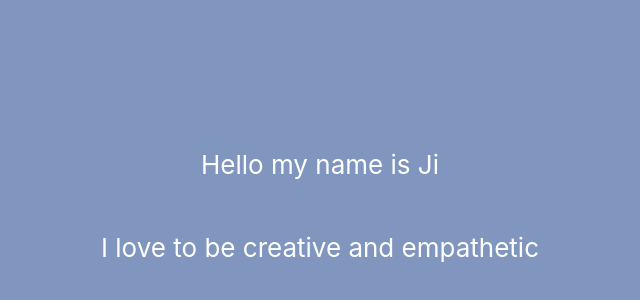
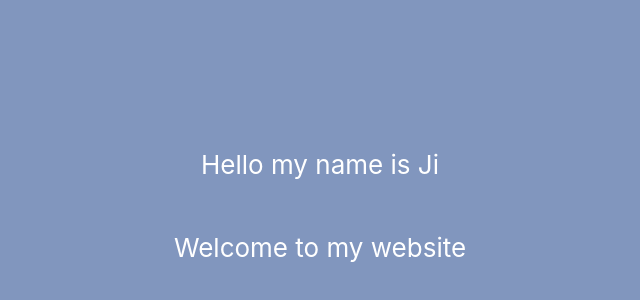
Before and after one commit to typingtrex/typingtrex.github.io, a React (Create React App) app: page / in a window 1280 px wide. Shown: the part 194-494 px from the top of the page, without its empty margins (320-960 px from the left). Built offline with nearby package versions, Linux system fonts and the light colour scheme.

Commit message:
changing text

```diff
--- a/src/App.js
+++ b/src/App.js
@@ -6,7 +6,7 @@ function App() {
     <div className="App">
       <header className="App-header">
         <p>Hello my name is Ji</p>
-        <p id="personal-description">I love to be creative and empathetic</p>
+        <p id="personal-description">Welcome to my website</p>
       </header>
     </div>
   );
```
